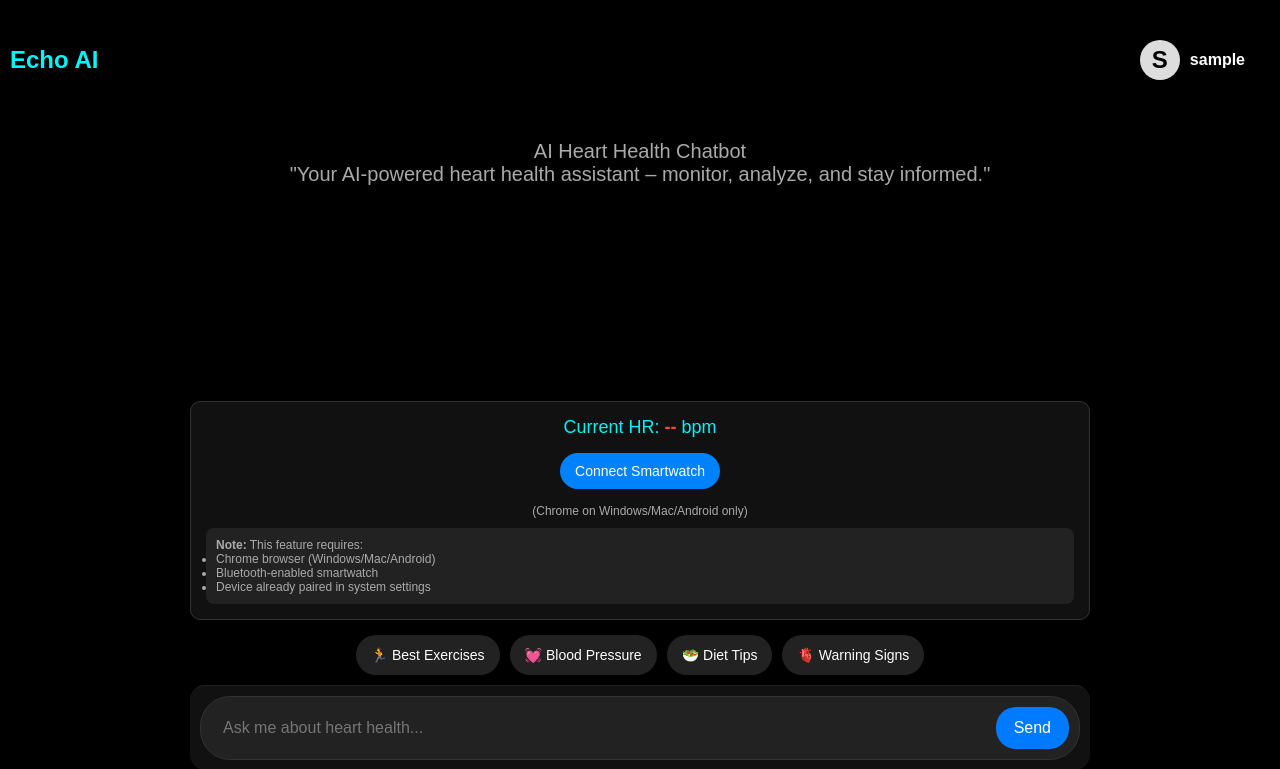
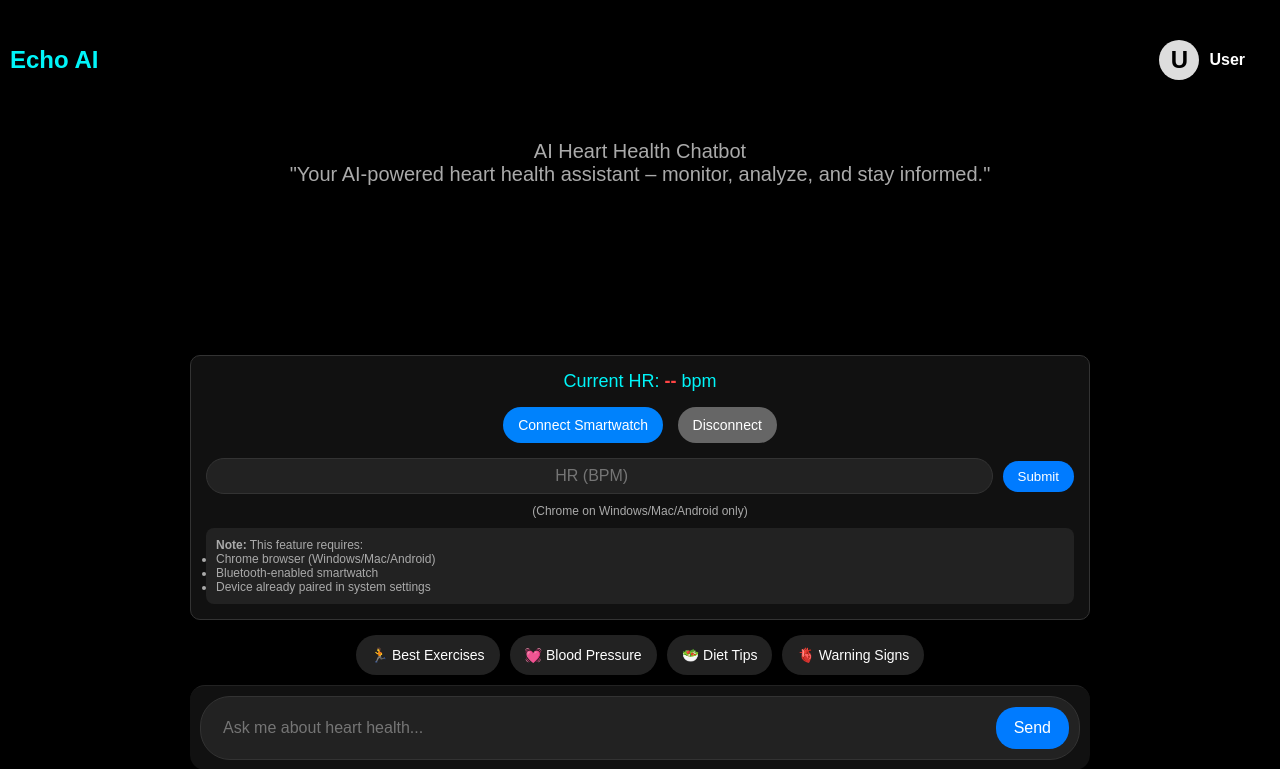
Before and after one commit to 123harsh-bit/ECHO-AI, a Flask app: page / in a window 1280 px wide. Shown: the top 769 px of the page. Run offline with Flask 3, Linux system fonts and the light colour scheme; the visitor is signed in with stand-in values (Sample User, id 1); tables that the repository leaves empty hold one stand-in row (values such as "Sample post").

Commit message:
Update index.html

```diff
--- a/templates/index.html
+++ b/templates/index.html
@@ -317,6 +317,33 @@
             border-radius: 8px;
         }
 
+        /* Manual HR Input */
+        .manual-hr-input {
+            display: flex;
+            gap: 10px;
+            margin-top: 10px;
+            align-items: center;
+        }
+
+        #manual-hr {
+            width: 80px;
+            padding: 8px;
+            border-radius: 20px;
+            border: 1px solid #333;
+            background: #222;
+            color: white;
+            text-align: center;
+        }
+
+        #submit-hr {
+            padding: 8px 15px;
+            background: #007bff;
+            color: white;
+            border: none;
+            border-radius: 20px;
+            cursor: pointer;
+        }
+
         /* Hide scrollbar */
         .chat-box::-webkit-scrollbar {
             display: none;
@@ -363,7 +390,7 @@
 
         <div class="chat-box" id="chat-box"></div>
 
-        <!-- New Bluetooth HR Monitor Section -->
+        <!-- Bluetooth HR Monitor Section -->
         <div class="hr-monitor-section">
             <div class="hr-display">
                 <span>Current HR: <span id="current-hr">--</span> bpm</span>
@@ -374,6 +401,13 @@
             <button id="disconnect-btn" class="bluetooth-btn disconnect">
                 Disconnect
             </button>
+
+            <!-- Manual HR Input Fallback -->
+            <div class="manual-hr-input">
+                <input type="number" id="manual-hr" placeholder="HR (BPM)" min="30" max="200">
+                <button id="submit-hr" onclick="updateHRManually()">Submit</button>
+            </div>
+
             <div class="bluetooth-note">(Chrome on Windows/Mac/Android only)</div>
             <div class="bluetooth-limitations">
                 <p><strong>Note:</strong> This feature requires:</p>
@@ -418,10 +452,17 @@
                         throw new Error('Bluetooth not supported in this browser');
                     }
 
-                    // Request Bluetooth device
+                    appendMessage("Searching for ELITE watch...", 'bot-message');
+
+                    // Request Bluetooth device with multiple service options
                     this.device = await navigator.bluetooth.requestDevice({
-                        filters: [{ services: ['heart_rate'] }],
-                        optionalServices: ['battery_service']
+                        filters: [{ name: 'ELITE' }],
+                        optionalServices: [
+                            '0000ff00-0000-1000-8000-00805f9b34fb',  // Common custom service
+                            '0000180a-0000-1000-8000-00805f9b34fb',  // Device Information
+                            '0000180f-0000-1000-8000-00805f9b34fb',  // Battery Service
+                            'heart_rate'                              // Standard HR service
+                        ]
                     });
 
                     // Add disconnect listener
@@ -429,50 +470,93 @@
                         this.handleDisconnect();
                     });
 
-                    // Connect to GATT server
+                    appendMessage("Connecting to ELITE watch...", 'bot-message');
                     const server = await this.device.gatt.connect();
 
-                    // Get heart rate service
-                    const service = await server.getPrimaryService('heart_rate');
+                    // Try to get heart rate service from different UUIDs
+                    const servicesToTry = [
+                        '0000ff00-0000-1000-8000-00805f9b34fb',
+                        '0000180d-0000-1000-8000-00805f9b34fb', // Standard HR
+                        '0000180f-0000-1000-8000-00805f9b34fb'
+                    ];
 
-                    // Get characteristic
-                    this.characteristic = await service.getCharacteristic('heart_rate_measurement');
+                    let serviceFound = false;
 
-                    // Start notifications
+                    for (const serviceUuid of servicesToTry) {
+                        try {
+                            const service = await server.getPrimaryService(serviceUuid);
+                            appendMessage(`Found service: ${serviceUuid}`, 'bot-message');
+
+                            // Get all characteristics
+                            const characteristics = await service.getCharacteristics();
+                            appendMessage(`Found ${characteristics.length} characteristics`, 'bot-message');
+
+                            // Look for a characteristic that supports notifications
+                            for (const characteristic of characteristics) {
+                                if (characteristic.properties.notify) {
+                                    this.characteristic = characteristic;
                                     await this.characteristic.startNotifications();
+                                    this.characteristic.addEventListener(
+                                        'characteristicvaluechanged',
+                                        this.handleHeartRateMeasurement.bind(this)
+                                    );
+                                    serviceFound = true;
+                                    appendMessage("Heart rate monitoring started!", 'bot-message');
+                                    break;
+                                }
+                            }
 
-                    // Listen for changes
-                    this.characteristic.addEventListener('characteristicvaluechanged',
-                        this.handleHeartRateMeasurement.bind(this));
+                            if (serviceFound) break;
+                        } catch (err) {
+                            console.log(`Service ${serviceUuid} not found:`, err);
+                        }
+                    }
 
-                    appendMessage("Smartwatch connected successfully!", 'bot-message');
+                    if (!serviceFound) {
+                        throw new Error('Could not find heart rate service');
+                    }
+
                     this.updateUI(true);
 
                 } catch (error) {
                     appendMessage(`Bluetooth error: ${error.message}`, 'error-message');
+                    appendMessage("Please enter heart rate manually below", 'bot-message');
                     this.handleDisconnect();
                 }
             },
 
             handleHeartRateMeasurement(event) {
+                try {
                     const value = event.target.value;
+                    // Try different parsing methods for different devices
+                    let rate;
+
+                    // Try standard HR format first
                     const flags = value.getUint8(0);
-                let rate = value.getUint8(1);
-
                     if (flags & 0x1) { // 16-bit format
                         rate = value.getUint16(1, true);
+                    } else { // 8-bit format
+                        rate = value.getUint8(1);
                     }
 
+                    // If value is unrealistic, try alternative parsing
+                    if (rate < 30 || rate > 250) {
+                        rate = value.getUint8(0); // Some devices put HR in first byte
+                    }
+
+                    if (rate >= 30 && rate <= 250) {
                         this.displayHeartRate(rate);
                         this.sendToBackend(rate);
+                    }
+                } catch (parseError) {
+                    console.error('Failed to parse HR:', parseError);
+                }
             },
 
             displayHeartRate(rate) {
-                // Update UI
                 document.getElementById('current-hr').textContent = rate;
+                const hrElement = document.getElementById('current-hr');
 
-                // Color coding based on heart rate
-                const hrElement = document.getElementById('current-hr');
                 if (rate > 100) {
                     hrElement.style.color = '#ff4444'; // Red for high HR
                 } else if (rate < 60) {
@@ -516,11 +600,37 @@
             }
         };
 
+        // Manual HR input fallback
+        function updateHRManually() {
+            const hrInput = document.getElementById('manual-hr');
+            const hr = parseInt(hrInput.value);
+
+            if (isNaN(hr) {
+                appendMessage("Please enter a valid number", 'error-message');
+                return;
+            }
+
+            if (hr < 30 || hr > 250) {
+                appendMessage("Please enter a value between 30-250", 'error-message');
+                return;
+            }
+
+            bluetoothManager.displayHeartRate(hr);
+            bluetoothManager.sendToBackend(hr);
+            hrInput.value = '';
+            appendMessage("Manual heart rate submitted: " + hr + " BPM", 'bot-message');
+        }
+
         // Initialize Bluetooth UI
         function initBluetoothUI() {
             document.getElementById('connect-btn').addEventListener('click', () => bluetoothManager.connect());
             document.getElementById('disconnect-btn').addEventListener('click', () => bluetoothManager.handleDisconnect());
             bluetoothManager.updateUI(false);
+
+            // Handle Enter key in manual HR input
+            document.getElementById('manual-hr').addEventListener('keypress', (e) => {
+                if (e.key === 'Enter') updateHRManually();
+            });
         }
 
         // Check login status and load user data when page loads
@@ -545,7 +655,6 @@
                     if (!isLoggedIn) {
                         window.location.href = '/login';
                     } else {
-                        // Store user ID for HR data association
                         sessionStorage.setItem('user_id', data.user_id || '');
                     }
                 } else {
@@ -568,7 +677,6 @@
                 if (response.ok) {
                     const data = await response.json();
 
-                    // Update UI with user data
                     if (data.authenticated && data.username) {
                         document.getElementById('username-display').textContent = data.username;
                         document.getElementById('profile-username').textContent = data.username;
@@ -624,22 +732,16 @@
             const chatBox = document.getElementById("chat-box");
             const welcomeMessage = document.getElementById("welcome-message");
 
-            // Hide welcome message after first input
             if (welcomeMessage && welcomeMessage.style.display !== "none") {
                 welcomeMessage.style.display = "none";
             }
 
-            // Append User Message
             appendMessage(userInput, 'user-message');
-
-            // Clear input field
             document.getElementById("user-input").value = "";
 
-            // Show typing indicator
             const typingIndicator = showTypingIndicator();
 
             try {
-                // Send Request to Flask Backend
                 const response = await fetch("/chat", {
                     method: "POST",
                     headers: {
@@ -649,7 +751,6 @@
                     body: JSON.stringify({ message: userInput })
                 });
 
-                // Remove typing indicator
                 chatBox.removeChild(typingIndicator);
 
                 if (!response.ok) {
@@ -669,7 +770,6 @@
                 appendMessage(`Error: ${error.message}`, 'error-message');
                 console.error('Chat error:', error);
 
-                // If unauthorized, redirect to login
                 if (error.message.includes('Please log in')) {
                     setTimeout(() => {
                         window.location.href = '/login';
@@ -704,7 +804,6 @@
             const chatBox = document.getElementById("chat-box");
 
             if (response.includes('|')) {
-                // Detect Markdown-Style Table
                 const rows = response.trim().split('\n');
                 let tableHTML = '<table style="width: 100%; border-collapse: collapse; margin-top: 10px;">';
 
@@ -723,7 +822,6 @@
                 botMessage.innerHTML = tableHTML;
                 chatBox.appendChild(botMessage);
             } else {
-                // Regular Text Message
                 appendMessage(response, "bot-message");
             }
 
@@ -733,7 +831,6 @@
         // Logout Function
         async function logout() {
             try {
-                // Disconnect Bluetooth if connected
                 if (bluetoothManager.device && bluetoothManager.device.gatt.connected) {
                     bluetoothManager.handleDisconnect();
                 }
```
Lines whose indentation alone changed are shown as unchanged.
